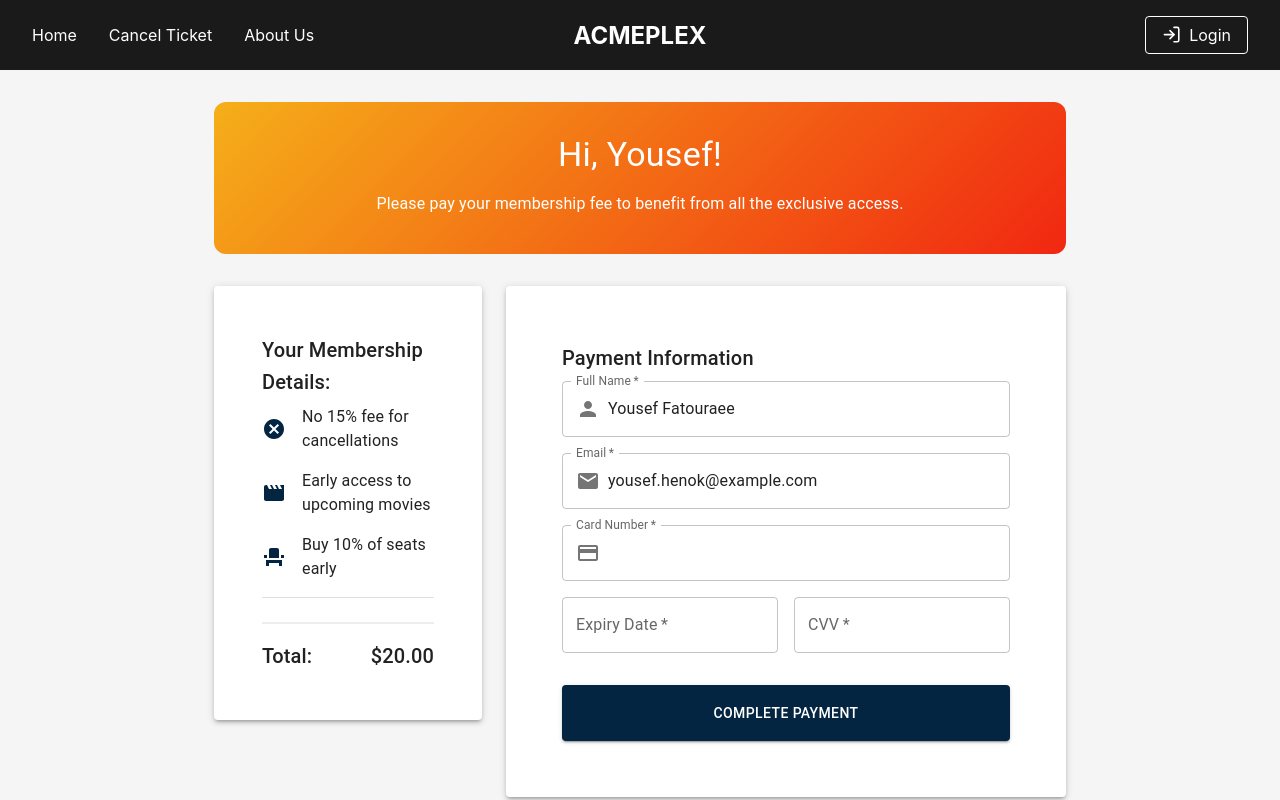
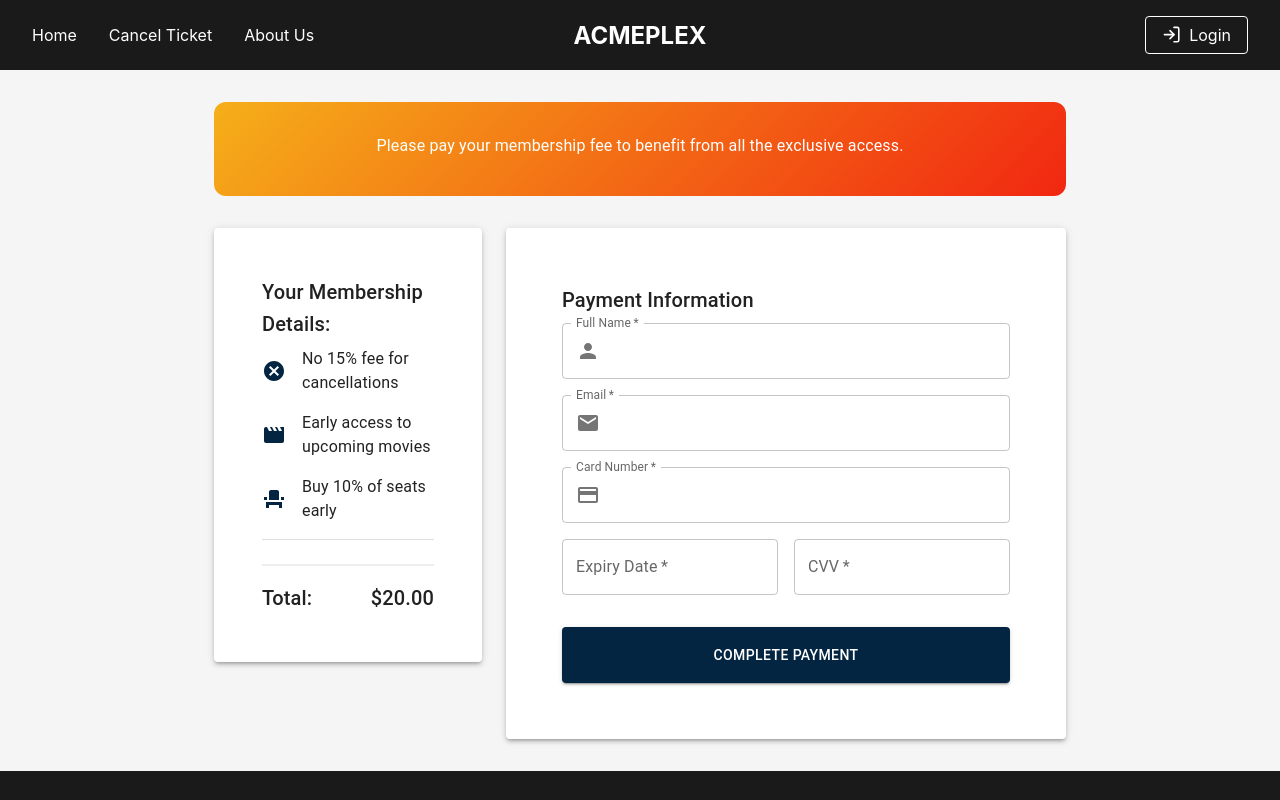
Before and after one commit to HenokL/acmeplex, a React (Create React App) app in the folder frontend/: page /membershipstatus in a window 1280 px wide. Shown: the top 800 px of the page. Built offline with nearby package versions, Linux system fonts and the light colour scheme.

Commit message:
Add API call and some minor changes

```diff
--- a/frontend/src/components/MembershipStatus/MembershipStatus.jsx
+++ b/frontend/src/components/MembershipStatus/MembershipStatus.jsx
@@ -2,8 +2,8 @@
  * This is the component for the MembershipStatus fee charging page.
  */
 
-import React, { useState, useEffect } from 'react';
-import { useNavigate } from 'react-router-dom';
+import React, { useState, useEffect } from "react";
+import { useNavigate } from "react-router-dom";
 import {
   Container,
   Paper,
@@ -13,44 +13,54 @@ import {
   Box,
   Grid,
   Divider,
-    CircularProgress
-    } from '@mui/material';
+  CircularProgress,
+} from "@mui/material";
 import {
   Person,
   Email,
   CreditCard,
   Cancel,
   Movie,
-        EventSeat
-      } from '@mui/icons-material';
-      import Footer from '../Footer/Footer';
-      import './MembershipStatus.css';
+  EventSeat,
+} from "@mui/icons-material";
+import Footer from "../Footer/Footer";
+import "./MembershipStatus.css";
+import { useApi } from "../../hooks/useApi";
 
 const MembershipStatus = () => {
   const navigate = useNavigate();
   const [isProcessing, setIsProcessing] = useState(false);
-        const [error, setError] = useState('');
-        const [user, setUser] = useState({ firstName: 'Yousef', email: 'yousef.henok@example.com' });
+  const [error, setError] = useState("");
   const [isLoading, setIsLoading] = useState(false);
   const [formData, setFormData] = useState({
-          fullName: 'Yousef Fatouraee', // here i am using mock full name
-          email: 'yousef.henok@example.com', // mock email
-          cardNumber: '', // As long as the card number is 16 digits, it will be accepted
-          expiryDate: '', // As long as the expiry date is in the format MM/YY, it will be accepted
-          cvv: ''
+    fullName: localStorage.getItem("name") || "",
+    email: localStorage.getItem("email") || "",
+    cardNumber: localStorage.getItem("creditCardNumber") || "", // As long as the card number is 16 digits, it will be accepted
+    expiryDate: localStorage.getItem("creditCardExpiryDate") || "", // As long as the expiry date is in the format MM/YY, it will be accepted
+    cvv: localStorage.getItem("creditCardCVV") || "",
   });
   const [validationErrors, setValidationErrors] = useState({});
+  const {
+    data,
+    loading,
+    error: apiError,
+    responseStatus,
+    fetchData: pay,
+  } = useApi(
+    formData.email && `api/users/${formData.email}/membership`,
+    "POST"
+  );
 
   const handleInputChange = (e) => {
     const { name, value } = e.target;
-          setFormData(prev => ({
+    setFormData((prev) => ({
       ...prev,
-            [name]: value
+      [name]: value,
     }));
     if (validationErrors[name]) {
-            setValidationErrors(prev => ({
+      setValidationErrors((prev) => ({
         ...prev,
-              [name]: ''
+        [name]: "",
       }));
     }
   };
@@ -59,31 +69,31 @@ import {
     const errors = {};
 
     if (!formData.fullName.trim()) {
-            errors.fullName = 'Name is required';
+      errors.fullName = "Name is required";
     }
 
     if (!formData.email.trim()) {
-            errors.email = 'Email is required';
+      errors.email = "Email is required";
     } else if (!/\S+@\S+\.\S+/.test(formData.email)) {
-            errors.email = 'Invalid email format';
+      errors.email = "Invalid email format";
     }
 
     if (!formData.cardNumber.trim()) {
-            errors.cardNumber = 'Card number is required';
-          } else if (!/^\d{16}$/.test(formData.cardNumber.replace(/\s/g, ''))) {
-            errors.cardNumber = 'Invalid card number';
+      errors.cardNumber = "Card number is required";
+    } else if (!/^\d{16}$/.test(formData.cardNumber.replace(/\s/g, ""))) {
+      errors.cardNumber = "Invalid card number";
     }
 
     if (!formData.expiryDate.trim()) {
-            errors.expiryDate = 'Expiry date is required';
+      errors.expiryDate = "Expiry date is required";
     } else if (!/^(0[1-9]|1[0-2])\/([0-9]{2})$/.test(formData.expiryDate)) {
-            errors.expiryDate = 'Invalid format (MM/YY)';
+      errors.expiryDate = "Invalid format (MM/YY)";
     }
 
     if (!formData.cvv.trim()) {
-            errors.cvv = 'CVV is required';
+      errors.cvv = "CVV is required";
     } else if (!/^\d{3,4}$/.test(formData.cvv)) {
-            errors.cvv = 'Invalid CVV';
+      errors.cvv = "Invalid CVV";
     }
 
     setValidationErrors(errors);
@@ -95,15 +105,33 @@ import {
     if (!validateForm()) return;
 
     setIsProcessing(true);
-          setError('');
+    setError("");
 
     try {
-            // Here i am Simulating the payment processing here
-            await new Promise(resolve => setTimeout(resolve, 2500)); // it will take 2.5 seconds to process the payment
-            navigate('/home');
+      // Handle card payment
+      // Submit ticket creation
+      const requestBody = {
+        creditCardNumber: formData.cardNumber + "",
+        creditCardName: formData.fullName,
+        creditCardCV: formData.cvv + "",
+        creditCardExpiryDate: formData.expiryDate + "",
+      };
+      // Call the book API
+      const { result, status, error } = await pay({
+        headers: { "Content-Type": "application/json" },
+        body: requestBody,
+      });
+      // Handle response based on status
+      if (status === 200) {
+        localStorage.setItem("membershipExpired", "false");
+        alert(result);
+        navigate("/");
+      } else {
+        setError(error || "Payment failed");
+      }
     } catch (error) {
-            console.error('Payment error:', error);
-            setError('Payment processing failed. Please try again.');
+      console.error("Payment error:", error);
+      setError("Payment processing failed. Please try again.");
     } finally {
       setIsProcessing(false);
     }
@@ -111,7 +139,12 @@ import {
 
   if (isLoading) {
     return (
-            <Box display="flex" justifyContent="center" alignItems="center" minHeight="100vh">
+      <Box
+        display="flex"
+        justifyContent="center"
+        alignItems="center"
+        minHeight="100vh"
+      >
         <CircularProgress />
       </Box>
     );
@@ -121,11 +154,14 @@ import {
     <div className="membership-page">
       <Container maxWidth="md" sx={{ my: 4 }}>
         <Box className="welcome-section">
+          {formData.fullName && (
             <Typography variant="h4" className="welcome-text" gutterBottom>
-                  Hi, {user.firstName}!
+              Hi, {formData.fullName}!
             </Typography>
+          )}
           <Typography variant="body1" className="welcome-message" gutterBottom>
-                  Please pay your membership fee to benefit from all the exclusive access.
+            Please pay your membership fee to benefit from all the exclusive
+            access.
           </Typography>
         </Box>
 
@@ -182,7 +218,9 @@ import {
                         helperText={validationErrors.fullName}
                         required
                         InputProps={{
-                                startAdornment: <Person sx={{ mr: 1, color: 'action.active' }} />
+                          startAdornment: (
+                            <Person sx={{ mr: 1, color: "action.active" }} />
+                          ),
                         }}
                       />
                     </Grid>
@@ -199,7 +237,9 @@ import {
                         helperText={validationErrors.email}
                         required
                         InputProps={{
-                                startAdornment: <Email sx={{ mr: 1, color: 'action.active' }} />
+                          startAdornment: (
+                            <Email sx={{ mr: 1, color: "action.active" }} />
+                          ),
                         }}
                       />
                     </Grid>
@@ -215,8 +255,12 @@ import {
                         helperText={validationErrors.cardNumber}
                         required
                         InputProps={{
-                                startAdornment: <CreditCard sx={{ mr: 1, color: 'action.active' }} />,
-                                maxLength: 16
+                          startAdornment: (
+                            <CreditCard
+                              sx={{ mr: 1, color: "action.active" }}
+                            />
+                          ),
+                          maxLength: 16,
                         }}
                       />
                     </Grid>
@@ -264,12 +308,15 @@ import {
                     fullWidth
                     disabled={isProcessing}
                     className="submit-button"
-                          sx={{ mt: 3, position: 'relative' }}
+                    sx={{ mt: 3, position: "relative" }}
                   >
                     {isProcessing ? (
-                            <CircularProgress size={24} sx={{ color: 'white', position: 'absolute' }} />
+                      <CircularProgress
+                        size={24}
+                        sx={{ color: "white", position: "absolute" }}
+                      />
                     ) : (
-                            'Complete Payment'
+                      "Complete Payment"
                     )}
                   </Button>
                 </form>
```
Lines whose indentation alone changed are shown as unchanged.
